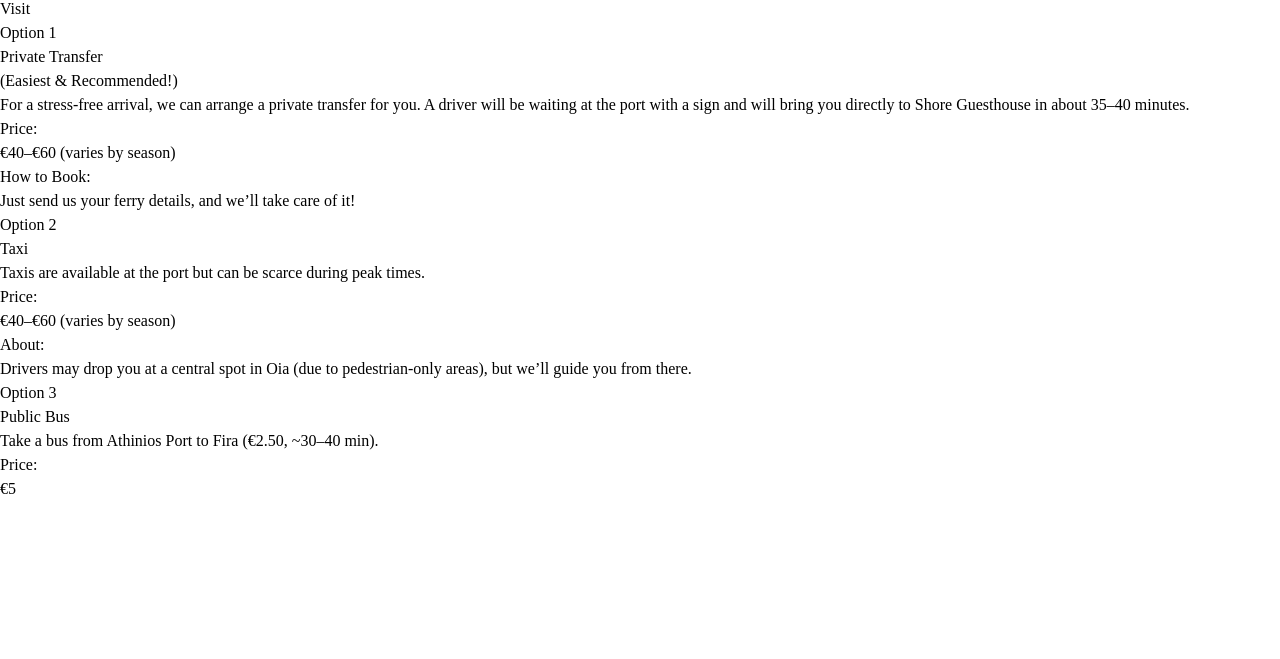
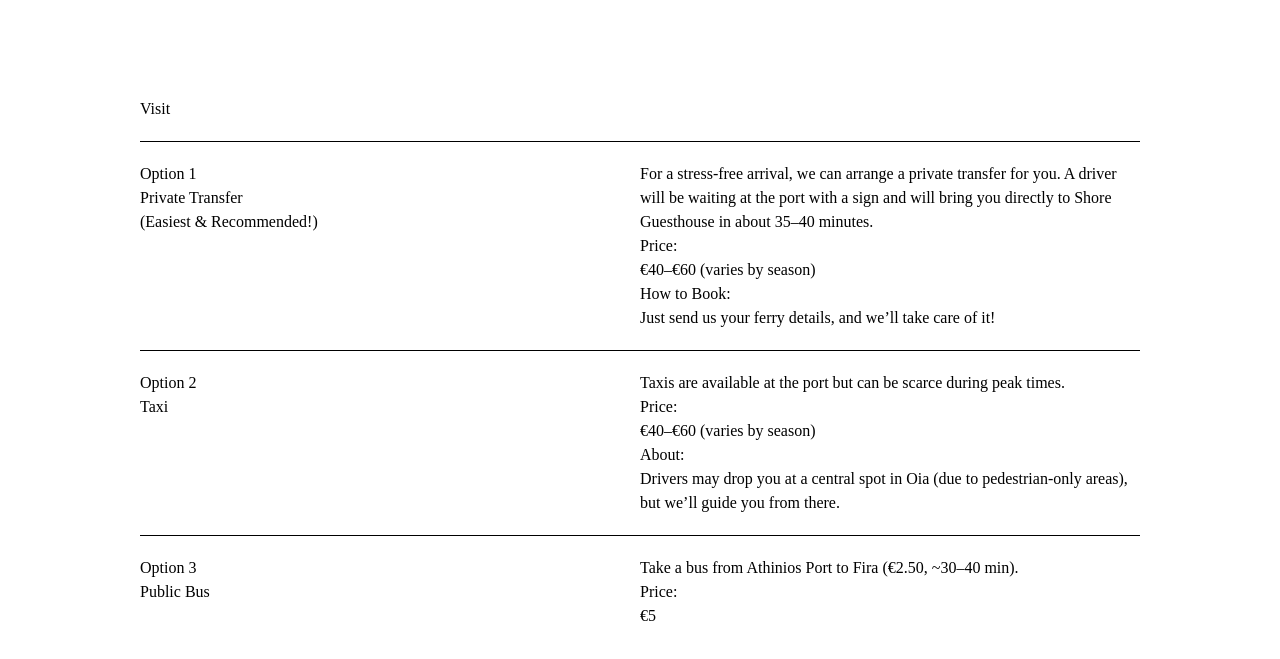
Before and after one commit to magdachikhr-hub/tailwind_apply, a website: page index.html in a window 1280 px wide. Shown: the part 2804-3463 px from the top of the page. Before the commit the page ends 3305 px from the top, so only its background shows below. Drawn offline with Linux system fonts and the light colour scheme.

Commit message:
work on last section

```diff
--- a/index.html
+++ b/index.html
@@ -22,7 +22,7 @@
       </section>
 
       <section
-        class="mt-[150px] flex items-center justify-center pb-[100px] border-b-black border-b-[1px]"
+        class="mt-[150px] flex items-center justify-center pb-25 border-b-black border-b-[1px]"
       >
         <div
           class="flex flex-col items-center justify-center lg:flex lg:flex-row lg:items-start lg:gap-18"
@@ -31,9 +31,7 @@
             Welcome to Shore Guesthouse.
           </h3>
           <div class="flex flex-col items-center justify-center">
-            <p
-              class="w-[335px] text-[24px] mt-[40px] mb-[80px] lg:mt-0 lg:w-125"
-            >
+            <p class="w-[335px] text-[24px] mt-10 mb-20 lg:mt-0 lg:w-125">
               Shore Guesthouse is a dream come true, a labor of love inspired by
               the childhood summers I spent here with my grandparents. Their
               stories of Oia, the warmth of the island life, and the magic of
@@ -46,7 +44,7 @@
         </div>
       </section>
       <section
-        class="h-[721px] mt-[100px] mb-[100pxsss] flex flex-col items-center lg:flex-row lg:gap-30 lg:justify-center lg:items-start lg:pl-[90px] lg:pr-[90px]"
+        class="h-[721px] mt-25 mb-[100pxsss] flex flex-col items-center lg:flex-row lg:gap-30 lg:justify-center lg:items-start lg:pl-[90px] lg:pr-[90px]"
       >
         <h3
           class="text-[28px] font-normal mb-[40px] lg:mb-0 lg:text-[48px] font-normal lg:w-[400px]"
@@ -73,16 +71,16 @@
           alt=""
         />
       </section>
-      <section>
+      <section class="lg:pl-[140px] lg:pr-[140px] mb-[140px] mt-[100px]">
         <h2>Visit</h2>
-        <div></div>
-        <div>
+        <div class="w-full h-px bg-black mt-[20px] mb-[20px]"></div>
+        <div class="lg:flex lg:justify-between">
           <div>
             <h4>Option 1</h4>
             <p>Private Transfer</p>
             <p>(Easiest & Recommended!)</p>
           </div>
-          <div>
+          <div class="lg:w-[500px]">
             <p>
               For a stress-free arrival, we can arrange a private transfer for
               you. A driver will be waiting at the port with a sign and will
@@ -96,13 +94,13 @@
             </div>
           </div>
         </div>
-        <div></div>
-        <div>
+        <div class="w-full h-px bg-black mt-[20px] mb-[20px]"></div>
+        <div class="lg:flex lg:justify-between">
           <div>
             <h4>Option 2</h4>
             <p>Taxi</p>
           </div>
-          <div>
+          <div class="lg:w-[500px]">
             <p>
               Taxis are available at the port but can be scarce during peak
               times.
@@ -118,13 +116,13 @@
             </div>
           </div>
         </div>
-        <div></div>
-        <div>
+        <div class="w-full h-px bg-black mt-5 mb-5"></div>
+        <div class="lg:flex lg:justify-between">
           <div>
             <h4>Option 3</h4>
             <p>Public Bus</p>
           </div>
-          <div>
+          <div class="lg:w-125">
             <p>Take a bus from Athinios Port to Fira (€2.50, ~30–40 min).</p>
             <div>
               <span>Price: </span>
```
Also changed, not shown: output.css.
